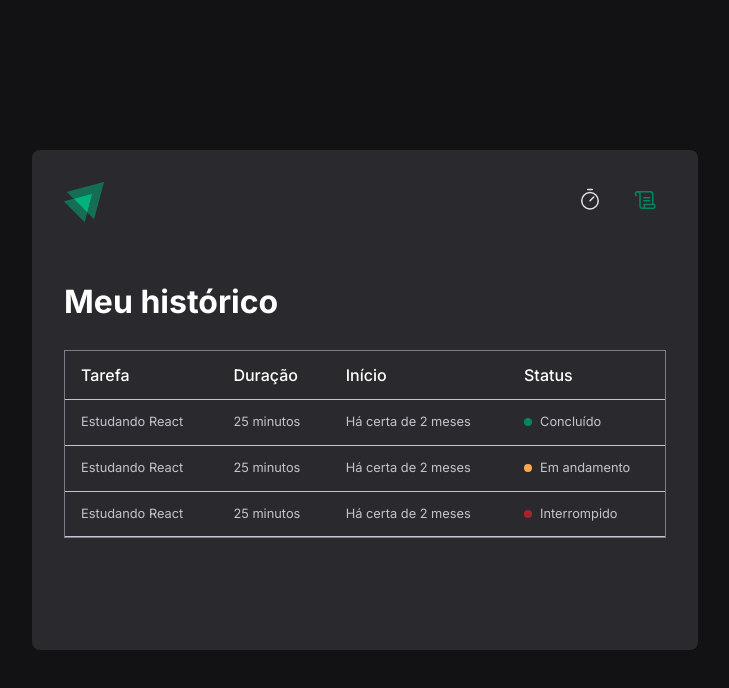
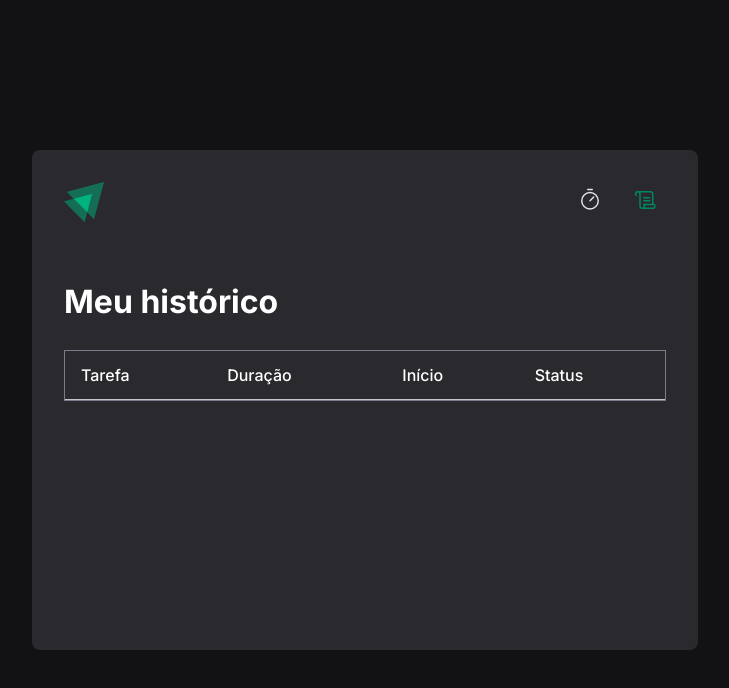
Before and after one commit to euosouza/ignite-timer, a React (Vite) app: page /history in a window 1280 px wide. Shown: the top 688 px of the page, without its empty margins (275-1004 px from the left). Built offline with nearby package versions, Linux system fonts and the light colour scheme.

Commit message:
refactor: ajustando tela history para utilizar o cycle-context e o cycle-reducer

```diff
--- a/src/pages/History/index.tsx
+++ b/src/pages/History/index.tsx
@@ -1,6 +1,12 @@
+import { useContext } from "react";
 import { HistoryContainer, ContainerTable, Status } from "./styles";
+import { CyclesContext } from "../../context/CyclesContext";
+import { formatDistanceToNow } from "date-fns";
+import { ptBR } from "date-fns/locale/pt-BR";
 
 export function History() {
+  const { cycles } = useContext(CyclesContext);
+
   return(
     <HistoryContainer>
       <h1>Meu histórico</h1>
@@ -16,26 +22,22 @@
             </tr>
           </thead>
           <tbody>
-            <tr>
-              <td>Estudando React</td>
-              <td>25 minutos</td>
-              <td>Há certa de 2 meses</td>
-              <td><Status $statuscolor="green">Concluído</Status></td>
-            </tr>
-
-            <tr>
-              <td>Estudando React</td>
-              <td>25 minutos</td>
-              <td>Há certa de 2 meses</td>
-              <td><Status $statuscolor="yellow">Em andamento</Status></td>
-            </tr>
-
-            <tr>
-              <td>Estudando React</td>
-              <td>25 minutos</td>
-              <td>Há certa de 2 meses</td>
-              <td><Status $statuscolor="red">Interrompido</Status></td>
-            </tr>
+            { cycles.map((cycle) =>
+              (<tr key={cycle.id}>
+                <td>{ cycle.task }</td>
+                <td>{ cycle.minutesAmount } minutos</td>
+                <td>{ formatDistanceToNow(cycle.startDate, { addSuffix: true, locale: ptBR }) }</td>
+                <td>
+                  { cycle.finishedDate && <Status $statuscolor="green">Concluído</Status> }
+                  { cycle.interruptedDate && <Status $statuscolor="red">Interrompido</Status> }
+                  { !cycle.finishedDate && !cycle.interruptedDate &&
+                  <Status $statuscolor="yellow">
+                    Em Andamento
+                  </Status> }
+                </td>
+              </tr>)
+              )
+            }
           </tbody>
         </table>
       </ContainerTable>
```
